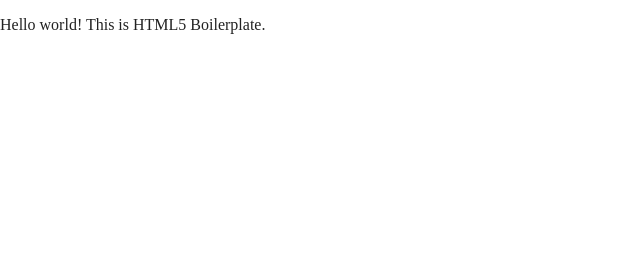
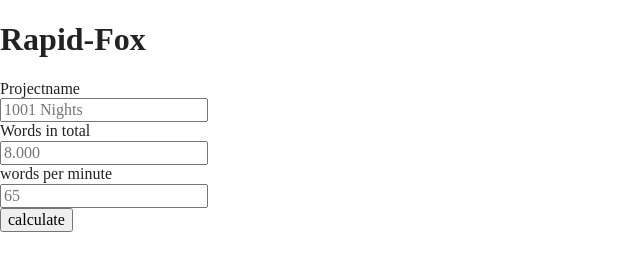
Before and after one commit to ChrisDOE7/rapid-fox, a website built with Parcel: page index.html in a window 1280 px wide. Shown: the whole page, without its empty margins (0-640 px from the left). Built offline with nearby package versions, Linux system fonts and the light colour scheme.

Commit message:
Update index.html

```diff
--- a/index.html
+++ b/index.html
@@ -24,18 +24,50 @@
 
 <body>
 
+
     <!-- Add your site or application content here -->
-  <p>Hello world! This is HTML5 Boilerplate.</p>
+    <div>
+        <header>
+            <h1>Rapid-Fox</h1>
+        </header>
+
+        <nav>
+
+
+        </nav>
+
+        <main>
+            <label for="projectName">Projectname</label>
+            <br>
+            <input type="text" placeholder="1001 Nights">
+            <br>
+            <label for="wordsTotal">Words in total</label>
+            <br>
+            <input type="text" placeholder="8.000">
+            <br>
+            <label for="wordsMinute">words per minute</label>
+            <br>
+            <input type="text" placeholder="65">
+            <br>
+            <button>calculate</button>
+
+        </main>
+    </div>
     <script src="js/vendor/modernizr-3.11.2.min.js"></script>
     <script src="js/plugins.js"></script>
     <script src="js/main.js"></script>
 
     <!-- Google Analytics: change UA-XXXXX-Y to be your site's ID. -->
     <script>
-    window.ga = function () { ga.q.push(arguments) }; ga.q = []; ga.l = +new Date;
-    ga('create', 'UA-XXXXX-Y', 'auto'); ga('set', 'anonymizeIp', true); ga('set', 'transport', 'beacon'); ga('send', 'pageview')
+        window.ga = function() {
+            ga.q.push(arguments)
+        };
+        ga.q = [];
+        ga.l = +new Date;
+        ga('create', 'UA-XXXXX-Y', 'auto');
+        ga('set', 'anonymizeIp', true);
+        ga('set', 'transport', 'beacon');
+        ga('send', 'pageview')
     </script>
     <script src="https://www.google-analytics.com/analytics.js" async></script>
-</body>
-
-</html>
+</body></html>
```
Lines whose indentation alone changed are shown as unchanged.
